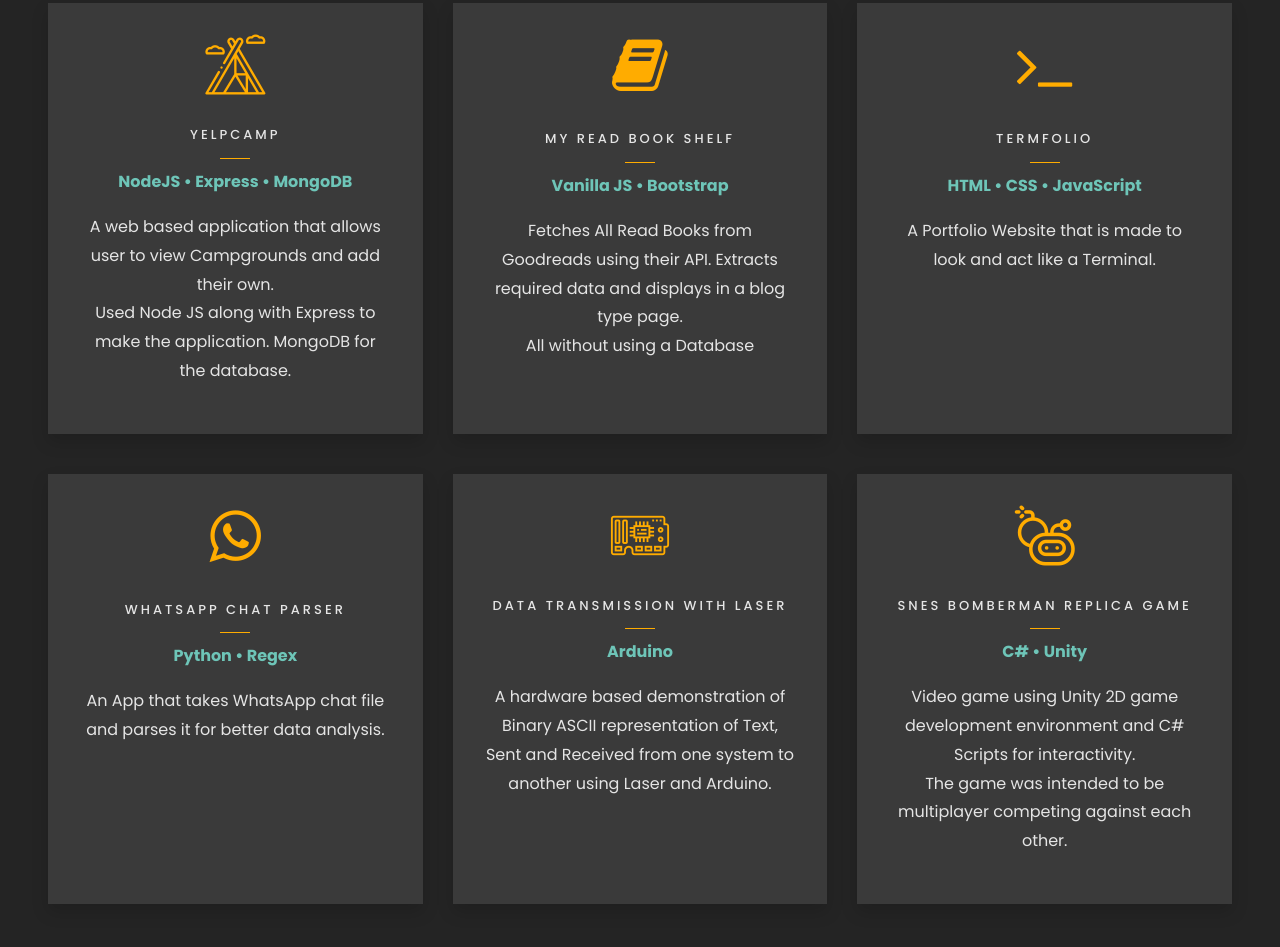
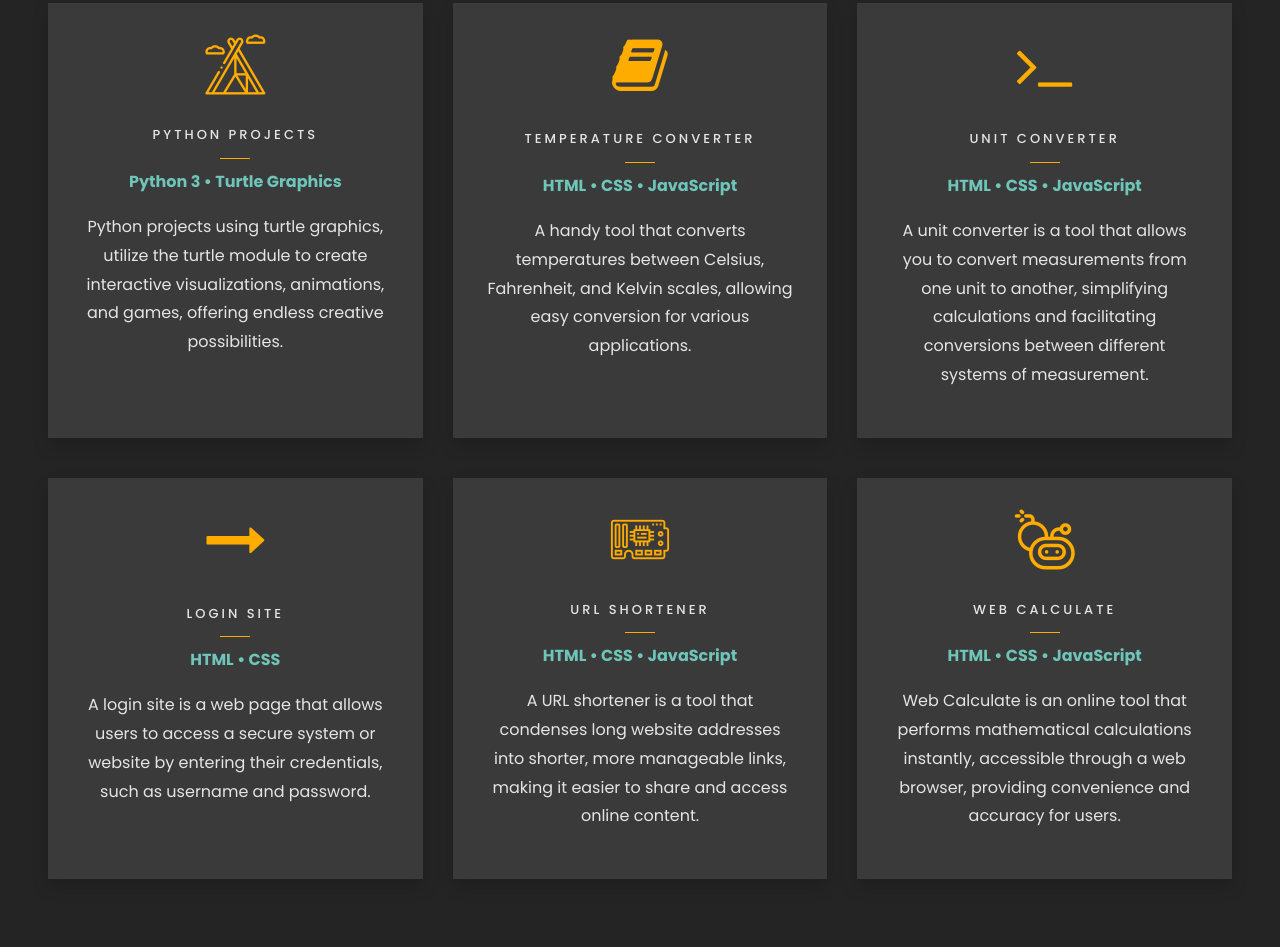
Before and after one commit to imsatyamshandilya/CodeClause_Personal_Portfolio, a plain HTML site: page index.html in a window 1280 px wide. Shown: the part 4170-5117 px from the top of the page. Drawn offline with Linux system fonts and the light colour scheme; files whose address does not match are found by name.

Commit message:
Add files via upload

```diff
--- a/index.html
+++ b/index.html
@@ -3,11 +3,6 @@
 
 <head>
 	<title>Portfolio</title>
-	<meta charset="utf-8">
-	<meta name="viewport" content="width=device-width, initial-scale=1, shrink-to-fit=no">
-
-	<meta property="og:title" content="Page Tile" />
-	<meta property="og:description" content="Personal Site" />
 
 	<link href="https://fonts.googleapis.com/css?family=Poppins:100,200,300,400,500,600,700,800,900" rel="stylesheet">
 	<link rel="stylesheet" href="css/animate.css">
@@ -278,76 +273,86 @@
 							<i class="flaticon-camp"></i>
 						</span>
 						<div class="desc">
-							<h3 class="mb-4">YelpCamp</h3>
-							<p><strong>NodeJS • Express • MongoDB</strong></p>
-							<p>A web based application that allows user to view Campgrounds and add their own. <br> Used
-								Node JS along with Express to make the application. MongoDB for the database.</p>
+							<h3 class="mb-4">Python Projects</h3>
+							<p><strong>Python 3 • Turtle Graphics</strong></p>
+							<p>Python projects using turtle graphics, utilize the turtle module to create interactive
+								visualizations,
+								animations, and games, offering endless creative possibilities.</p>
 						</div>
 					</a>
 				</div>
 				<div class="col-md-4 text-center d-flex mx-auto ftco-animate">
-					<a href="https://github.com/imsatyamshandilya" target="_blank" class="services-1 shadow">
+					<a href="https://github.com/imsatyamshandilya/Python" target="_blank" class="services-1 shadow">
 						<span class="icon">
 							<i class="icon-book"></i>
 						</span>
 						<div class="desc">
-							<h3 class="mb-4">My Read Book Shelf</h3>
-							<p><strong>Vanilla JS • Bootstrap</strong></p>
-							<p>Fetches All Read Books from Goodreads using their API. Extracts required data and
-								displays in a blog type page.<br>All without using a Database</p>
+							<h3 class="mb-4">Temperature Converter</h3>
+							<p><strong>HTML • CSS • JavaScript</strong></p>
+							<p>A handy tool that converts temperatures between Celsius, Fahrenheit, and Kelvin scales,
+								allowing easy conversion for various applications.</p>
 						</div>
 					</a>
 				</div>
 				<div class="col-md-4 text-center d-flex mx-auto ftco-animate">
-					<a href="https://github.com/imsatyamshandilya" target="_blank" class="services-1 shadow">
+					<a href="https://github.com/imsatyamshandilya/Temperature_Converter" target="_blank"
+						class="services-1 shadow">
 						<span class="icon">
 							<i class="icon-terminal"></i>
 						</span>
 						<div class="desc">
-							<h3 class="mb-4">TermFolio</h3>
+							<h3 class="mb-4">Unit Converter</h3>
 							<p><strong>HTML • CSS • JavaScript</strong></p>
-							<p>A Portfolio Website that is made to look and act like a Terminal.</p>
+							<p>A unit converter is a tool that allows you to convert measurements from one unit to
+								another,
+								simplifying calculations and facilitating conversions between different systems of
+								measurement.</p>
 						</div>
 					</a>
 				</div>
 			</div>
 			<div class="row">
 				<div class="col-md-4 text-center d-flex mx-auto ftco-animate">
-					<a href="https://github.com/imsatyamshandilya" target="_blank" class="services-1 shadow">
+					<a href="https://github.com/imsatyamshandilya/CodeClause_Unit_Converter" target="_blank"
+						class="services-1 shadow">
 						<span class="icon">
-							<i class="icon-whatsapp"></i>
+							<i class="icon-long-arrow-right"></i>
 						</span>
 						<div class="desc">
-							<h3 class="mb-4">WhatsApp Chat Parser</h3>
-							<p><strong>Python • Regex</strong></p>
-							<p>An App that takes WhatsApp chat file and parses it for better data analysis.</p>
+							<h3 class="mb-4">Login Site</h3>
+							<p><strong>HTML • CSS</strong></p>
+							<p>A login site is a web page that allows users to access a secure system or
+								website by entering their credentials, such as username and password.</p>
 						</div>
 					</a>
 				</div>
 				<div class="col-md-4 text-center d-flex ftco-animate">
-					<a href="https://github.com/imsatyamshandilya" target="_blank" class="services-1 shadow">
+					<a href="https://github.com/imsatyamshandilya/The_Login_site" target="_blank"
+						class="services-1 shadow">
 						<span class="icon">
 							<i class="flaticon-circuit-board"></i>
 						</span>
 						<div class="desc">
-							<h3 class="mb-4">Data Transmission with Laser</h3>
-							<p><strong>Arduino</strong></p>
-							<p>A hardware based demonstration of Binary ASCII representation of Text, Sent and Received
-								from one system to another using Laser and Arduino.</p>
+							<h3 class="mb-4">URL Shortener</h3>
+							<p><strong>HTML • CSS • JavaScript</strong></p>
+							<p>A URL shortener is a tool that condenses long website addresses into shorter, more
+								manageable links,
+								making it easier to share and access online content.</p>
 						</div>
 					</a>
 				</div>
 				<div class="col-md-4 text-center d-flex ftco-animate">
-					<a href="https://github.com/imsatyamshandilya" target="_blank" class="services-1 shadow">
+					<a href="https://github.com/imsatyamshandilya/Web_Calculate" target="_blank"
+						class="services-1 shadow">
 						<span class="icon">
 							<i class="flaticon-bomberman"></i>
 						</span>
 						<div class="desc">
-							<h3 class="mb-4">SNES Bomberman Replica Game</h3>
-							<p><strong>C# • Unity</strong></p>
-							<p>Video game using Unity 2D game development environment and C# Scripts for
-								interactivity.<br>The game was intended to be multiplayer competing against each other.
-							</p>
+							<h3 class="mb-4">Web Calculate</h3>
+							<p><strong>HTML • CSS • JavaScript</strong></p>
+							<p>Web Calculate is an online tool that performs mathematical calculations instantly,
+								accessible through
+								a web browser, providing convenience and accuracy for users.</p>
 						</div>
 					</a>
 				</div>
@@ -482,8 +487,6 @@
 				<div class="col-md-12 text-center">
 					<i class="icon-heart color-danger" aria-hidden="true"></i>
 					<i class="icon-heart color-danger" aria-hidden="true"></i>
-					<p class="mt-5">Copyright &copy;
-						<script>document.write(new Date().getFullYear());</script>
 					</p>
 				</div>
 			</div>
```
